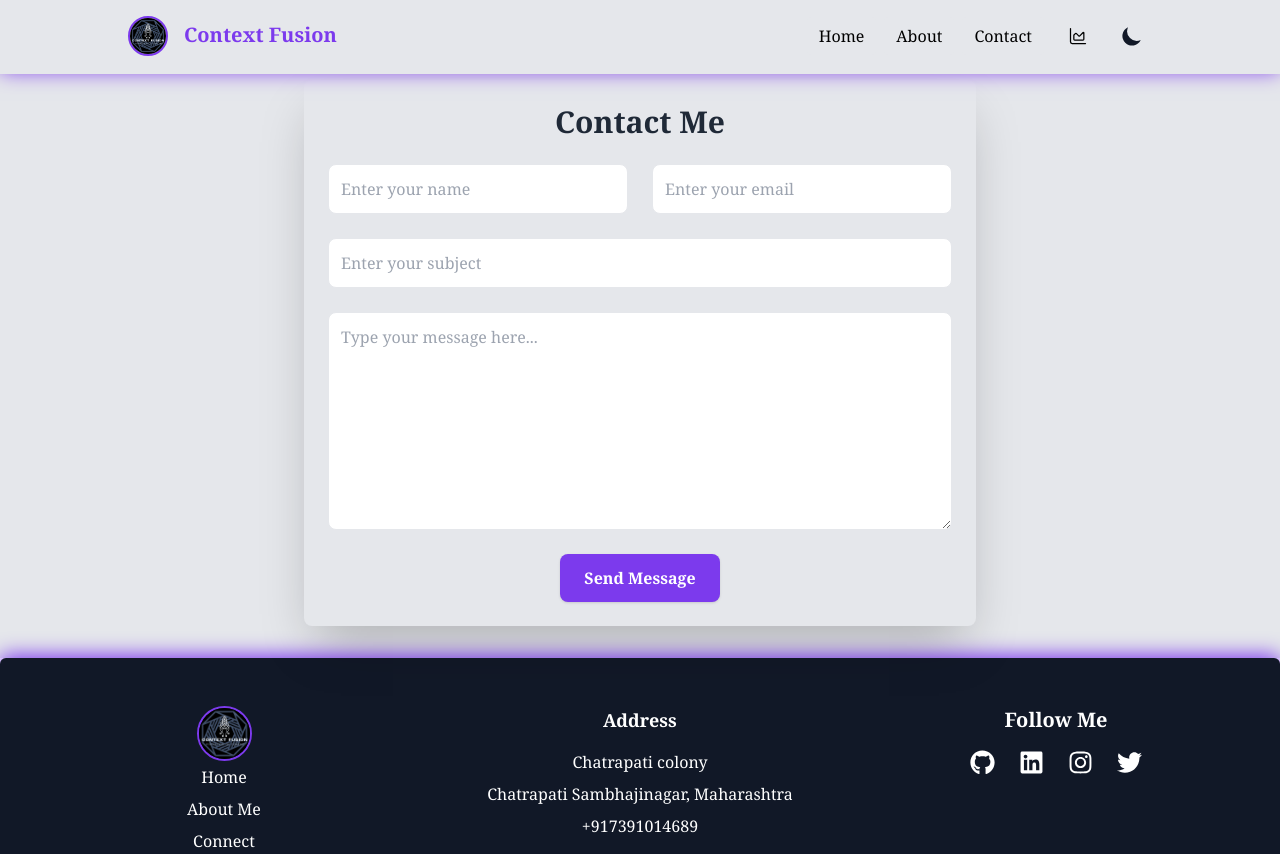
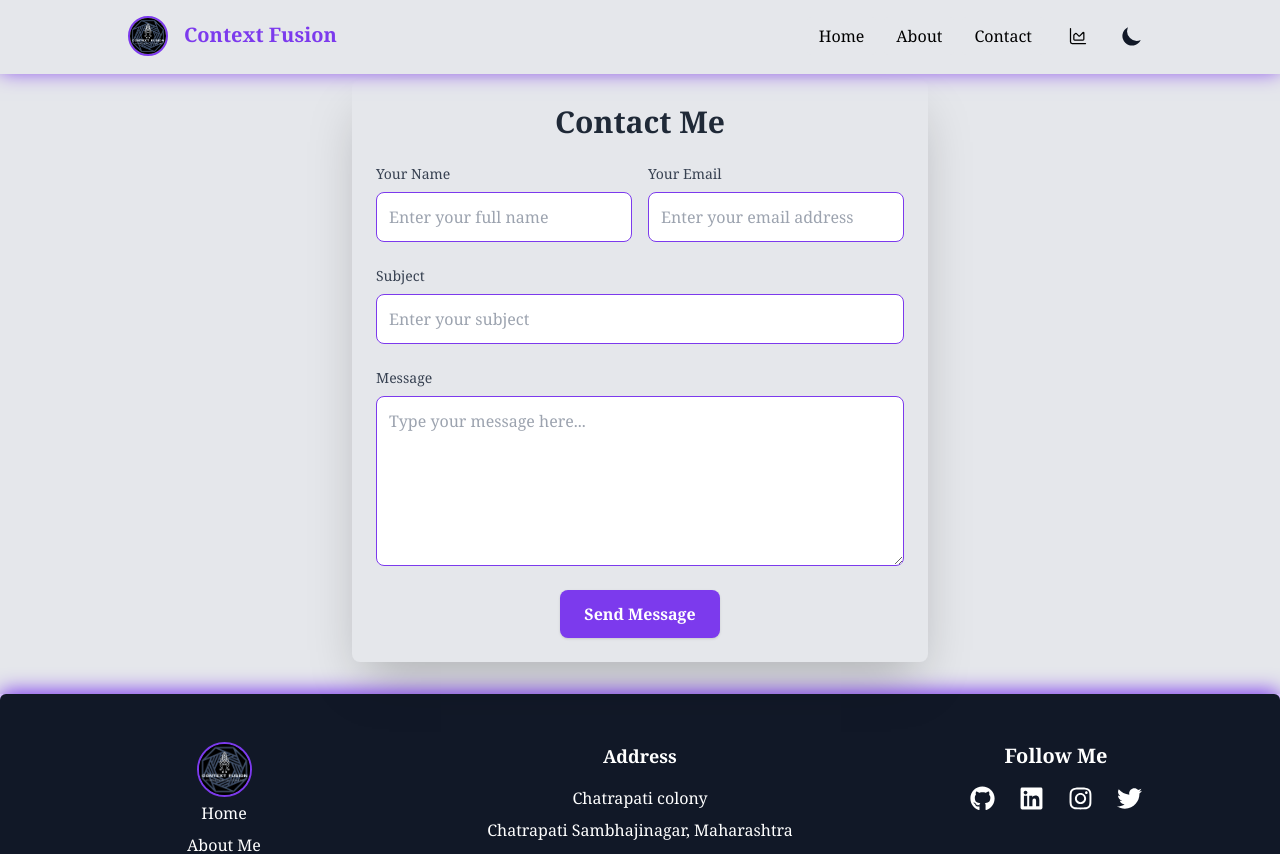
Before and after one commit to mankarshubham81/context-fusion, a Next.js app: page /contact in a window 1280 px wide. Shown: the top 854 px of the page. Built offline with nearby package versions, Linux system fonts and the light colour scheme; no server answers.

Commit message:
minor change in about/main image and contact UI

```diff
--- a/src/app/contact/page.tsx
+++ b/src/app/contact/page.tsx
@@ -17,71 +17,73 @@ const ContactForm = () => {
   };
 
   return (
-    <div className="mt-12 flex items-center justify-center bg-gray-200 dark:bg-slate-900 py-8">
+    <div className="mt-12 flex items-center justify-center bg-gray-200 dark:bg-slate-900 py-8 px-4">
       <form
         action={`https://formspree.io/f/${process.env.FORMS_PREE_KEY}`}
         method="POST"
-        className="w-full max-w-2xl bg-gray-200 dark:bg-gray-800 shadow-2xl rounded-lg p-6"
+        className="w-full max-w-xl bg-gray-200 dark:bg-gray-800 shadow-2xl rounded-lg p-6"
       >
-        <h1 className="text-center text-3xl font-semibold mb-6 text-gray-800 dark:text-white">
+        <h1 className="text-center text-2xl md:text-3xl font-semibold mb-6 text-gray-800 dark:text-white">
           Contact Me
         </h1>
 
         {/* Name and Email Row */}
-        <div className="flex flex-wrap -mx-3 mb-6">
-          <div className="w-full md:w-1/2 px-3 mb-6 md:mb-0">
-            {/* <label
+        <div className="flex flex-col md:flex-row md:space-x-4 space-y-4 md:space-y-0 mb-6">
+          {/* Name Field */}
+          <div className="flex-1">
+            <label
               className="block text-gray-700 dark:text-gray-200 text-sm font-medium mb-2"
               htmlFor="name"
             >
               Your Name
-            </label> */}
+            </label>
             <input
               type="text"
               id="name"
               name="name"
-              className="block w-full p-3 border border-gray-200 rounded-lg text-gray-700 dark:text-gray-200 dark:bg-slate-800 focus:border-blue-500 focus:outline-none focus:ring focus:ring-blue-200"
+              className="block w-full p-3 border border-customBlue rounded-lg text-gray-700 dark:text-gray-200 dark:bg-slate-800 focus:[filter:drop-shadow(0_0_1em_#7C3AED)]"
               required
               value={formData.name}
               onChange={handleChange}
               minLength={4}
-              placeholder="Enter your name"
+              placeholder="Enter your full name"
             />
           </div>
 
-          <div className="w-full md:w-1/2 px-3">
-            {/* <label
+          {/* Email Field */}
+          <div className="flex-1">
+            <label
               className="block text-gray-700 dark:text-gray-200 text-sm font-medium mb-2"
               htmlFor="email"
             >
               Your Email
-            </label> */}
+            </label>
             <input
               type="email"
               id="email"
               name="email"
-              className="block w-full p-3 border border-gray-200 rounded-lg text-gray-700 dark:text-gray-200 dark:bg-slate-800 focus:border-blue-500 focus:outline-none focus:ring focus:ring-blue-200"
+              className="block w-full p-3 border border-customBlue rounded-lg text-gray-700 dark:text-gray-200 dark:bg-slate-800 focus:[filter:drop-shadow(0_0_1em_#7C3AED)]"
               required
               value={formData.email}
               onChange={handleChange}
-              placeholder="Enter your email"
+              placeholder="Enter your email address"
             />
           </div>
         </div>
 
         {/* Subject */}
         <div className="mb-6">
-          {/* <label
+          <label
             className="block text-gray-700 dark:text-gray-200 text-sm font-medium mb-2"
             htmlFor="subject"
           >
             Subject
-          </label> */}
+          </label>
           <input
             type="text"
             id="subject"
             name="subject"
-            className="block w-full p-3 border border-gray-200 rounded-lg text-gray-700 dark:text-gray-200 dark:bg-slate-800 focus:border-blue-500 focus:outline-none focus:ring focus:ring-blue-200"
+            className="block w-full p-3 border border-customBlue rounded-lg text-gray-700 dark:text-gray-200 dark:bg-slate-800 focus:[filter:drop-shadow(0_0_1em_#7C3AED)]"
             required
             value={formData.subject}
             onChange={handleChange}
@@ -92,17 +94,17 @@ const ContactForm = () => {
 
         {/* Message */}
         <div className="mb-6">
-          {/* <label
+          <label
             className="block text-gray-700 dark:text-gray-200 text-sm font-medium mb-2"
             htmlFor="message"
           >
             Message
-          </label> */}
+          </label>
           <textarea
             id="message"
             name="message"
-            rows={8}
-            className="block w-full p-3 border border-gray-200 rounded-lg text-gray-700 dark:text-gray-200 dark:bg-slate-800 focus:border-blue-500 focus:outline-none focus:ring focus:ring-blue-200"
+            rows={6}
+            className="block w-full p-3 border border-customBlue rounded-lg text-gray-700 dark:text-gray-200 dark:bg-slate-800 focus:[filter:drop-shadow(0_0_1em_#7C3AED)]"
             required
             value={formData.message}
             onChange={handleChange}
--- a/src/components/About.tsx
+++ b/src/components/About.tsx
@@ -107,6 +107,7 @@ const About = () => {
                   className={`absolute top-0 left-0 object-cover rounded-full shadow-lg ease-in-out transition-opacity duration-1000 [filter:drop-shadow(0_0_2em_#7C3AED)] ${
                     activeImage === index ? "opacity-100" : "opacity-5"
                   }`}
+                  priority
                   loading="eager"
                 />
               ))}
```
